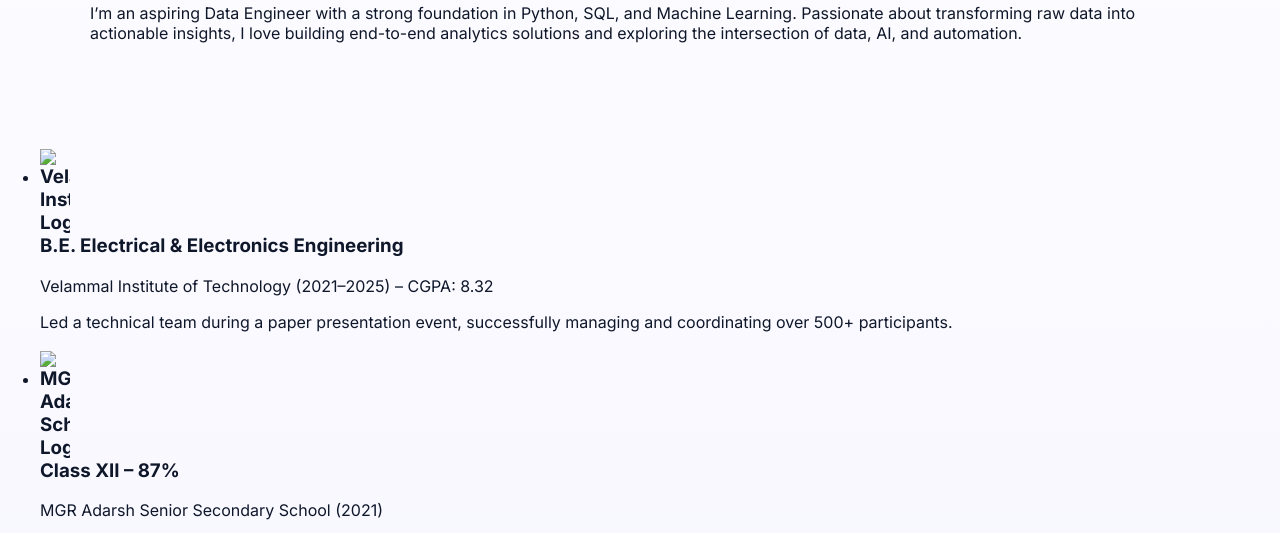
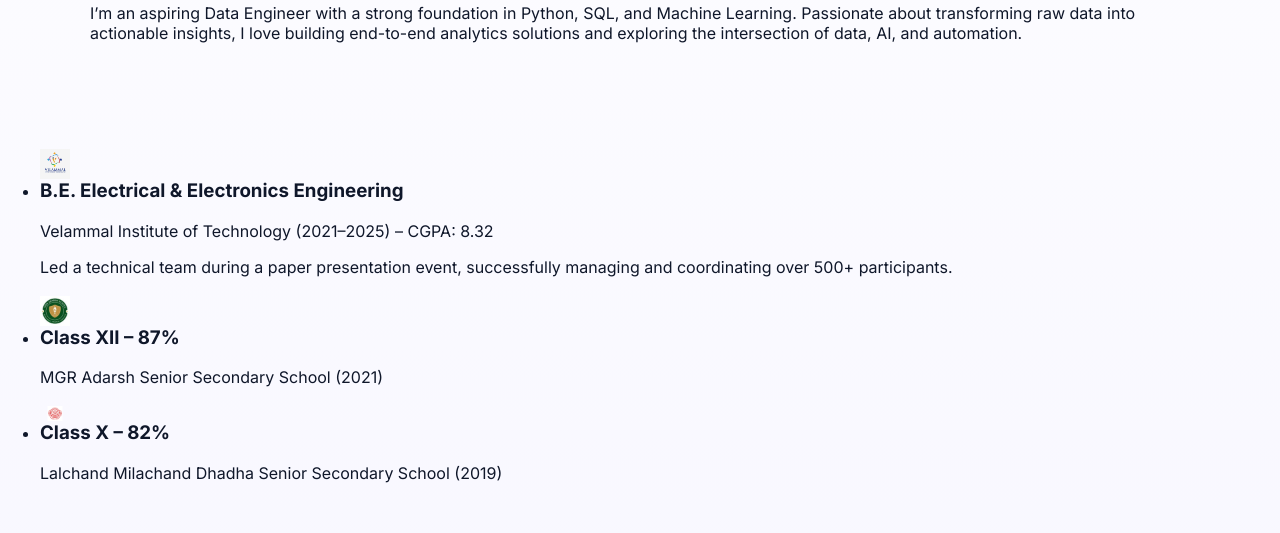
Before and after one commit to vaishnavi-vais/portfolio, a plain HTML site: page index.html in a window 1280 px wide. Shown: the part 623-1156 px from the top of the page. Drawn offline with Linux system fonts and the light colour scheme.

Commit message:
Modify educational section and image sources
Updated image sources for educational institutions and added a new section for Class X.

```diff
--- a/index.html
+++ b/index.html
@@ -62,11 +62,11 @@
       <p>I’m an aspiring Data Engineer with a strong foundation in Python, SQL, and Machine Learning. Passionate about transforming raw data into actionable insights, I love building end-to-end analytics solutions and exploring the intersection of data, AI, and automation.</p>
     </section>
 
-  <section>
+    <section>
   <ul>
     <li>
       <h3>
-        <img src="images/velammal.jpeg" alt="Velammal Institute Logo" width="30" style="vertical-align: middle; margin-right: 8px;">
+        <img src="velammal.jpeg" alt="Velammal Institute Logo" width="30" style="vertical-align: middle; margin-right: 8px;">
         B.E. Electrical & Electronics Engineering
       </h3>
       <p>Velammal Institute of Technology (2021–2025) – CGPA: 8.32</p>
@@ -75,10 +75,21 @@
 
     <li>
       <h3>
-        <img src="images/images.jpeg" alt="MGR Adarsh School Logo" width="30" style="vertical-align: middle; margin-right: 8px;">
+        <img src="images.jpeg" alt="MGR Adarsh School Logo" width="30" style="vertical-align: middle; margin-right: 8px;">
         Class XII – 87%
       </h3>
       <p>MGR Adarsh Senior Secondary School (2021)</p>
+    </li>
+
+    <li>
+      <h3>
+        <img src="ladhadha.png" alt="Lalchand Dhadha School Logo" width="30" style="vertical-align: middle; margin-right: 8px;">
+        Class X – 82%
+      </h3>
+      <p>Lalchand Milachand Dhadha Senior Secondary School (2019)</p>
+    </li>
+  </ul>
+</section>
 
 
     <section id="skills" class="container section" data-animate>
```
